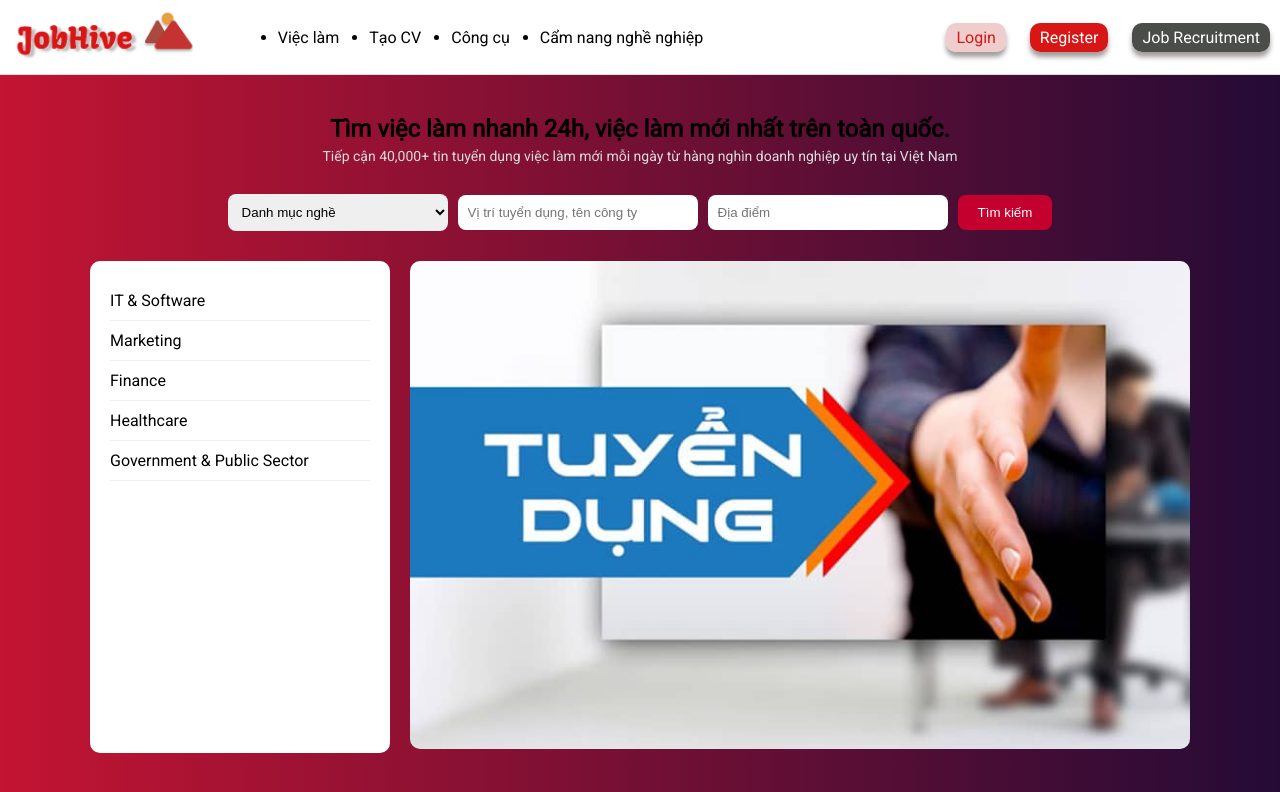
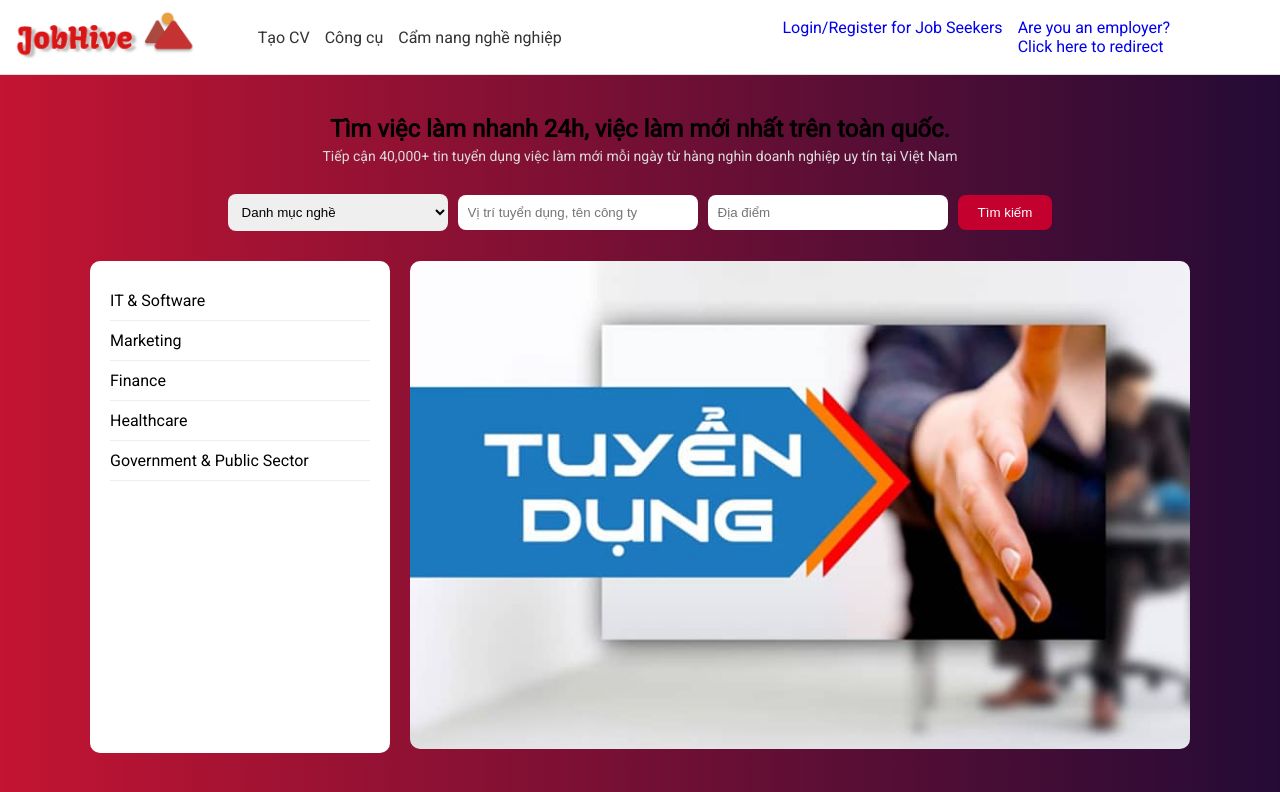
Before and after one commit to Shrek123123/JobHive-main, a PHP site: page / in a window 1280 px wide. Shown: the top 792 px of the page. Run offline with PHP 8.4, Linux system fonts and the light colour scheme.

Commit message:
login logout

```diff
--- a/homepage/header.php
+++ b/homepage/header.php
@@ -1,8 +1,68 @@
+<?php
+session_start();
+?>
 <style>
+    .user-info {
+        display: flex;
+        align-items: center;
+        gap: 10px;
+    }
+
+    .user-info img {
+        width: 40px;
+        height: 40px;
+        border-radius: 50%;
+        object-fit: cover;
+    }
+
+    .user-info span {
+        font-size: 16px;
+        font-weight: bold;
+    }
+
+    .user-dropdown {
+        position: relative;
+        display: inline-block;
+        cursor: pointer;
+    }
+
+    .dropdown-menu {
+        display: none;
+        position: absolute;
+        top: 100%;
+        /* nằm ngay dưới .user-info */
+        left: 0;
+        background-color: white;
+        border: 1px solid #ccc;
+        box-shadow: 0px 4px 6px rgba(0, 0, 0, 0.1);
+        border-radius: 5px;
+        flex-direction: column;
+        min-width: 120px;
+        z-index: 1000;
+    }
+
+    .dropdown-menu a {
+        display: block;
+        padding: 10px;
+        text-decoration: none;
+        color: #333;
+        border-bottom: 1px solid #eee;
+    }
+
+    .dropdown-menu a:last-child {
+        border-bottom: none;
+    }
+
+    .user-dropdown:hover .dropdown-menu {
+        display: flex;
+    }
+
+
     body {
         margin: 0;
         padding: 0;
     }
+
     .header {
         display: flex;
         align-items: center;
@@ -12,96 +72,66 @@
         width: 100%;
         box-sizing: border-box;
     }
+
     .header nav {
         display: flex;
         justify-content: space-between;
         align-items: center;
         width: 100%;
     }
-    .navbar{
+
+    .navbar {
         display: flex;
         align-items: center;
     }
-    .main-menu {
+
+
+
+    .guest-options {
     display: flex;
+    gap: 15px;
+    margin-left: auto;
+    margin-right: 50px;
+}
+
+.btn-login,
+.btn-register {
  text-decoration: none;
-
-    }
-    .main-menu li {
-        margin-left: 30px;
-    }
-    .main-menu li a{
-        text-decoration: none;
-        color: #000;
-
-    }
-    .main-menu ul.sub-menu {
-        position: absolute;
-        background-color: #ddd;
-    }
-    .btnfunction a{
-        text-decoration: none;
-        margin-left: 20px;
-    }
-    .btn-register {
-        background-color: #D91616;
-        color: white;
-        padding: 5px 10px;
-        border-radius: 10px;
-        box-shadow: #a39d9d 0px 5px 5px;
-    }
-    .btn-register:hover {
-        background-color: #fff;
-        color: #D91616;
-        font-weight: bold;
-    }
-    .btn-login {
-        background-color: #EFCDCD;
-        color: #D91616;
-        padding: 5px 10px;
-        border-radius: 10px;
-        box-shadow: #a39d9d 0px 5px 5px;
-    }
-    .btn-login:hover {
-        background-color: #D91616;
-        color: white;
-        font-weight: bold;
-    }
-    .btn-cv {
-        background-color: #4B4D4B;
-        color: white;
-        padding: 5px 10px;
-        border-radius: 10px;
-        box-shadow: #a39d9d 0px 5px 5px;
-    }
-    .btn-cv:hover {
-        background-color: #fff;
-        color: #4B4D4B;
-        font-weight: bold;
 }
 
 </style>
 
 <div class="header">
-    <nav>
-        <div class="navbar">
+    <div style="display: flex; align-items: center;">
         <a href="index.php">
             <img src="image/logo.png" alt="JobHive Logo" style="height: 50px; margin-right: 10px;">
         </a>
-            <ul class="main-menu">
-                <li><a href="">Việc làm</a></li>
-                <li><a href="">Tạo CV</a></li>
-                <li><a href="">Công cụ</a></li>
-                <li><a href="">Cẩm nang nghề nghiệp</a></li>
-            </ul>
     </div>
-        <div class="btnfunction">
-            <a href="jobseekerlogin.php" class="btn-login">Login</a>
-            <a href="jobseekerregister.php" class="btn-register">Register</a>
-            <a href="" class="btn-cv">Job Recruitment</a>
+    <div style="display: flex; gap: 15px; margin-left: 50px;">
+        <a href="#" style="text-decoration: none; color: #333;">Tạo CV</a>
+        <a href="#" style="text-decoration: none; color: #333;">Công cụ</a>
+        <a href="#" style="text-decoration: none; color: #333;">Cẩm nang nghề nghiệp</a>
+    </div>
+    <div style="display: flex; gap: 15px; margin-left: auto; margin-right: 50px;">
+        <?php if (isset($_SESSION['username'])): ?>
+            <div class="user-dropdown">
+                <div class="user-info">
+                    <img src="image/defaultavatar.jpg" alt="User Avatar">
+                    <span><?php echo htmlspecialchars($_SESSION['username']); ?></span>
+                </div>
+                <div class="dropdown-menu">
+                    <a href="jobseekerprofile.php">Profile</a>
+                    <a href="jobseekerlogout.php">Logout</a>
+                </div>
             </div>
 
 
-    </nav>
+        <?php else: ?>
+            <div class="guest-options">
+                <a href="jobseekerlogin.php" class="btn-login">Login/Register for Job Seekers</a>
+                <a href="register.php" class="btn-register">Are you an employer? <br><span>Click here to redirect</span></a>
+            </div>
+        <?php endif; ?>
+    </div>
 
 </div>
--- a/index.php
+++ b/index.php
@@ -14,7 +14,6 @@
     <?php
     include 'homepage/header.php';
     include 'homepage/body.php';
-
     ?>
 </body>
 <footer>
--- /dev/null
+++ b/jobseekerlogout.php
@@ -0,0 +1,6 @@
+<?php
+session_start();
+session_destroy();
+header("Location: index.php");
+exit();
+?>
```
Also changed, not shown: jobseekerhomepage.php (+29 -0 lines), jobseekerlogin.php (+43 -42 lines), image/defaultavatar.jpg (added). Lines whose indentation alone changed are shown as unchanged.
